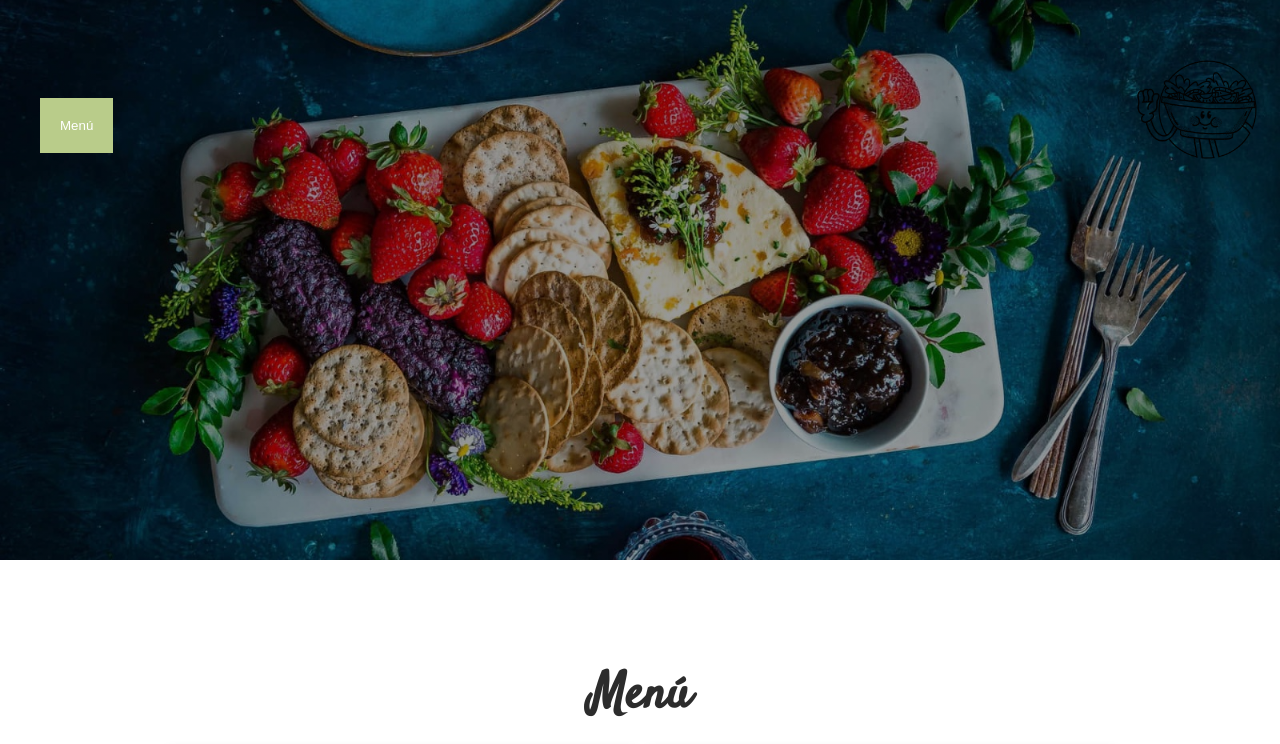
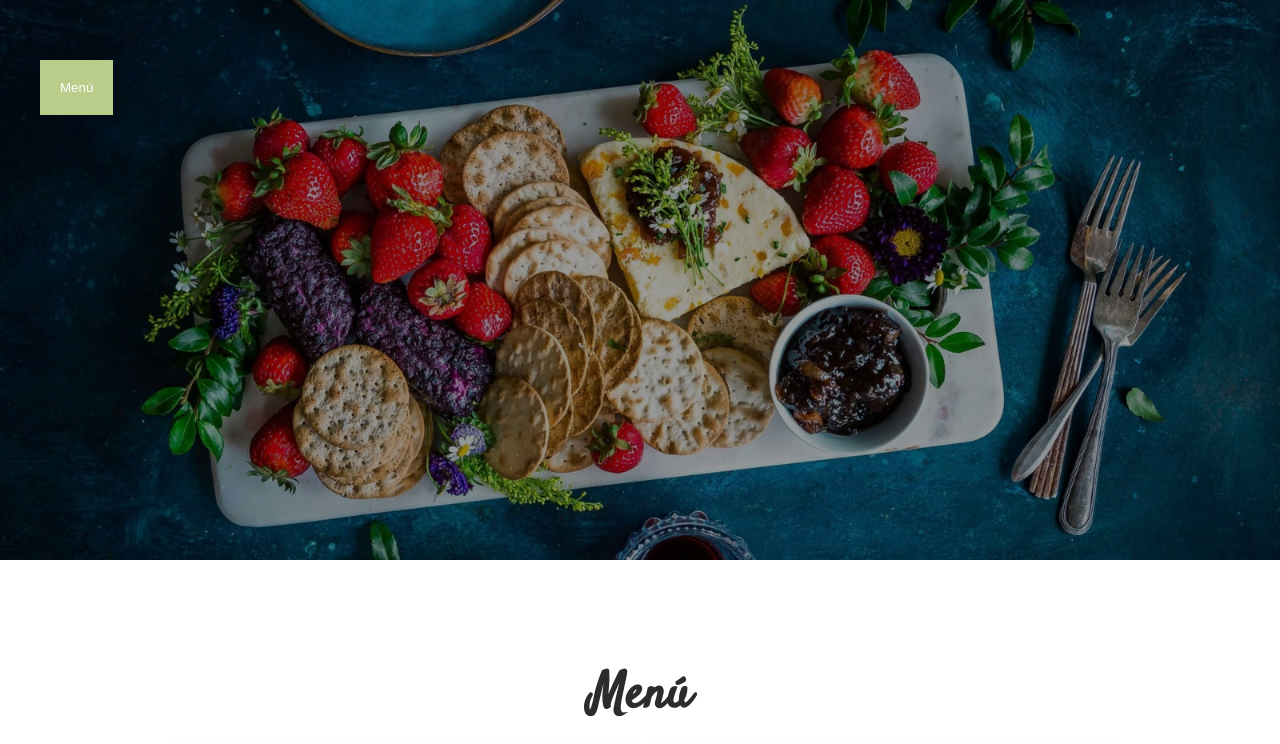
Before and after one commit to 007teheran/007teheran.github.io, a plain HTML site: page productos.html in a window 1280 px wide. Shown: the top 744 px of the page. Drawn offline with Linux system fonts and the light colour scheme.

Commit message:
Update productos.html

```diff
--- a/productos.html
+++ b/productos.html
@@ -194,7 +194,6 @@
                         <a href="productos.html">Productos</a>
                     </div>
                 </div>
-                <img src="logo_bn.png" class="logo-nav" alt="Logo de Página">
             </div>
         </nav>
     </header>
```
